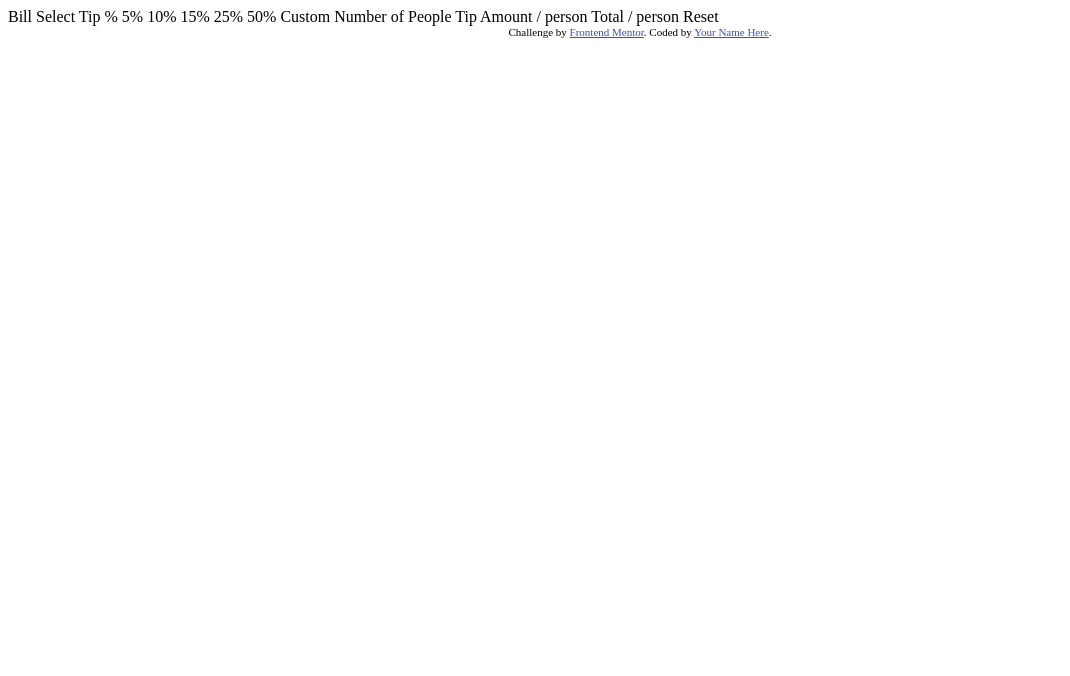
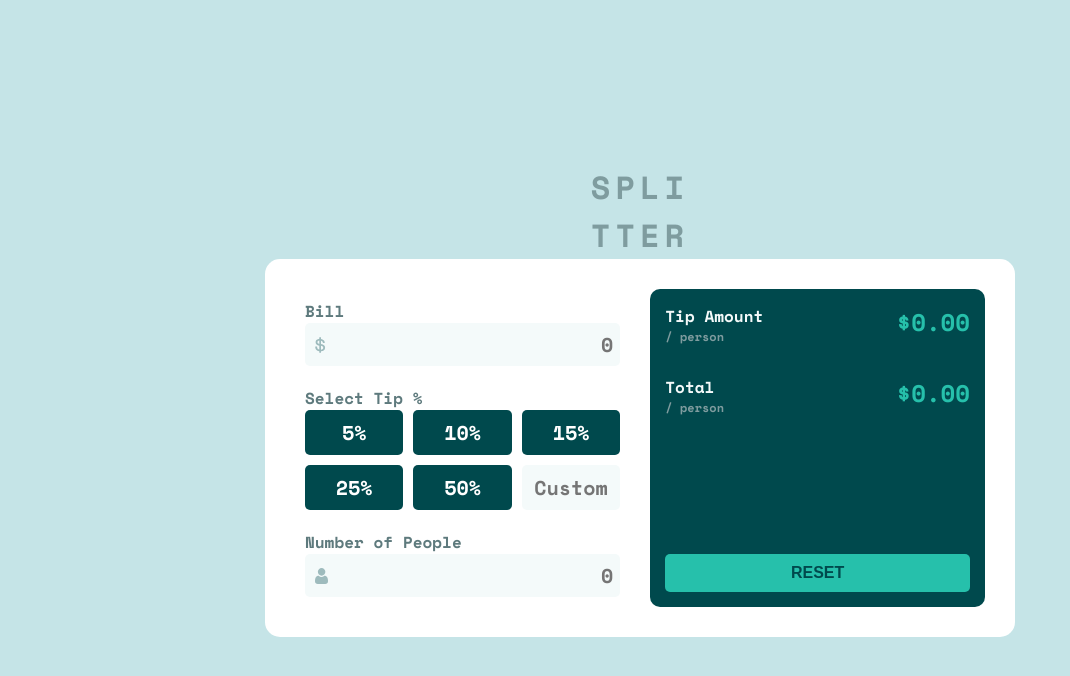
Before and after one commit to Carlosgnx/tip-calculator-app, a plain HTML site: page index.html in a window 1280 px wide. Shown: the whole page, without its empty margins (0-1070 px from the left). Drawn offline with nearby package versions, Linux system fonts and the light colour scheme.

Commit message:
challenge completed

```diff
--- a/index.html
+++ b/index.html
@@ -1,44 +1,78 @@
 <!DOCTYPE html>
-<html lang="en">
+<html lang="es">
+
 <head>
   <meta charset="UTF-8">
-  <meta name="viewport" content="width=device-width, initial-scale=1.0"> <!-- displays site properly based on user's device -->
+  <meta name="viewport" content="width=device-width, initial-scale=1.0">
+  <link rel="icon" type="image/png" sizes="32x32" href="./images/favicon-32x32.png">
+  <title>Frontend Mentor | Tip calculator app</title>
+  <link rel="stylesheet" href="styles.css">
+  <link rel="preconnect" href="https://fonts.googleapis.com">
+  <link rel="preconnect" href="https://fonts.gstatic.com" crossorigin>
+  <link href="https://fonts.googleapis.com/css2?family=Space+Mono:wght@700&display=swap" rel="stylesheet">
+</head>
 
-  <link rel="icon" type="image/png" sizes="32x32" href="./images/favicon-32x32.png">
+<body>
+  <main>
+    <h1>SPLI<br>TTER</h1>
+    <div class="splitter">
+      <div class="splitter__calculator">
+        <p>Bill</p>
+        <div class="splitter__bill-input-box">
+          <img src="./images/icon-dollar.svg" alt="">
+          <input oninput="calculate()" class="splitter__bill-input" type="number" min="0" placeholder="0">
+        </div>
+        <p class="splitter__bill-zero">Can't be zero</p>
+        <p>Select Tip %</p>
+        <div class="splitter__tips">
+          <button type="button" onclick="setTip(5)" class="splitter__tip-btn --5">
+            <p>5%</p>
+          </button>
+          <button type="button" onclick="setTip(10)" class="splitter__tip-btn --10">
+            <p>10%</p>
+          </button>
+          <button type="button" onclick="setTip(15)" class="splitter__tip-btn --15">
+            <p>15%</p>
+          </button>
+          <button type="button" onclick="setTip(25)" class="splitter__tip-btn --25">
+            <p>25%</p>
+          </button>
+          <button type="button" onclick="setTip(50)" class="splitter__tip-btn --50">
+            <p>50%</p>
+          </button>
+          <input oninput="setCustomTip()" class="splitter__tip-btn --custom" type="number" placeholder="Custom">
+        </div>
+        <p>Number of People</p>
+        <div class="splitter__people-number">
+          <img src="./images/icon-person.svg" alt="">
+          <input oninput="calculate()" class="splitter__people-number-input" type="number" min="0" placeholder="0">
+        </div>
+        <p class="splitter__people-zero">Can't be zero</p>
+      </div>
+      <div class="splitter__result">
+        <div class="splitter__amount-box">
+          <div>
+            <h4>Tip Amount</h4>
+            <p>/ person</p>
+          </div>
+          <div>
+            <h2 class="splitter__amount">$0.00</h2>
+          </div>
+        </div>
+        <div class="splitter__total-box">
+          <div>
+            <h4>Total</h4>
+            <p>/ person</p>
+          </div>
+          <div>
+            <h2 class="splitter__total">$0.00</h2>
+          </div>
+        </div>
+        <button type="button" class="splitter__reset-btn">RESET</button>
+      </div>
+    </div>
+  </main>
+  <script src="main.js"></script>
+</body>
 
-  <title>Frontend Mentor | Tip calculator app</title>
-
-  <!-- Feel free to remove these styles or customise in your own stylesheet 👍 -->
-  <style>
-    .attribution { font-size: 11px; text-align: center; }
-    .attribution a { color: hsl(228, 45%, 44%); }
-  </style>
-</head>
-<body>
-
-  Bill
-
-  Select Tip %
-  5%
-  10%
-  15%
-  25%
-  50%
-  Custom
-
-  Number of People
-
-  Tip Amount
-  / person
-
-  Total
-  / person
-
-  Reset
-
-  <div class="attribution">
-    Challenge by <a href="https://www.frontendmentor.io?ref=challenge" target="_blank">Frontend Mentor</a>.
-    Coded by <a href="#">Your Name Here</a>.
-  </div>
-</body>
 </html>
--- /dev/null
+++ b/main.js
@@ -0,0 +1,75 @@
+//Elements
+let billInputElement = document.getElementsByClassName('splitter__bill-input')[0]
+let numberOfPeopleElement = document.getElementsByClassName('splitter__people-number-input')[0]
+let totalElement = document.getElementsByClassName('splitter__total')[0]
+let amountElement = document.getElementsByClassName('splitter__amount')[0]
+let billIsZeroElement = document.getElementsByClassName('splitter__bill-zero')[0]
+let peopleIsZeroElement = document.getElementsByClassName('splitter__people-zero')[0]
+let customTipElement = document.getElementsByClassName('--custom')[0]
+let tipButtonElements = document.getElementsByClassName('splitter__tip-btn')
+//Variables
+let bill = 0
+let tip = 0
+let people;
+let tipAmount = 0
+let total = 0
+//Functions
+/**
+ * Set a value on tip variable and add states to the tip buttons
+ * @param {int} value
+ */
+function setTip(value) {
+    for (let i = 0; i < tipButtonElements.length; i++) {
+        tipButtonElements[i].classList.remove('selected')
+    }
+    customTipElement.value = ''
+    document.getElementsByClassName(`--${value}`)[0].classList.add('selected')
+    tip = value
+    calculate()
+}
+/**
+ * Get the value of the custom tip input and sets on tip variable
+ */
+function setCustomTip() {
+    for (let i = 0; i < tipButtonElements.length; i++) {
+        tipButtonElements[i].classList.remove('selected')
+    }
+    tip = customTipElement.value
+    calculate()
+}
+/**
+ * Sets values on bill and people variables and makes sure that the value is not 0
+ */
+function updateAndVerify() {
+    bill = billInputElement.value
+    people = numberOfPeopleElement.value
+    if (bill == '0') {
+        billIsZeroElement.classList.add('show')
+        billInputElement.classList.add('border-error')
+    } else {
+        billIsZeroElement.classList.remove('show')
+        billInputElement.classList.remove('border-error')
+    }
+    if (people == '0') {
+        peopleIsZeroElement.classList.add('show')
+        numberOfPeopleElement.classList.add('border-error')
+    } else {
+        peopleIsZeroElement.classList.remove('show')
+        numberOfPeopleElement.classList.remove('border-error')
+    }
+    console.log(bill)
+    console.log(`People: ${people}`)
+}
+/**
+ * Calculate the variables to display the result
+ */
+function calculate() {
+    updateAndVerify()
+    if (bill > 0 && tip >= 0 && people > 0) {
+        tipAmount = ((bill * tip) / 100) / people
+        total = (bill / people) + tipAmount
+        amountElement.innerText = `$${tipAmount.toFixed(2)}`
+        totalElement.innerText = `$${total.toFixed(2)}`
+    }
+
+}
--- /dev/null
+++ b/styles.css
@@ -0,0 +1,201 @@
+* {
+  padding: 0;
+  margin: 0;
+  box-sizing: border-box;
+}
+html {
+  font-size: 55%;
+  font-family: "Space Mono", monospace;
+}
+:root {
+  --strong-cyan: hsl(172, 67%, 45%);
+  --very-dark-cyan: hsl(183, 100%, 15%);
+  --dark-grayish-cyan: hsl(186, 14%, 43%);
+  --grayish-cyan: hsl(184, 14%, 56%);
+  --light-grayish-cyan: hsl(185, 41%, 84%);
+  --very-light-grayish-cyan: hsl(189, 41%, 97%);
+  --white: hsl(0, 0%, 100%);
+}
+body {
+  font-size: 1.6rem;
+}
+main {
+  display: flex;
+  flex-direction: column;
+  justify-content: center;
+  align-items: center;
+  min-height: 100vh;
+  background-color: var(--light-grayish-cyan);
+  overflow: hidden;
+}
+main h1 {
+  letter-spacing: 0.5rem;
+  color: var(--grayish-cyan);
+}
+.splitter {
+  display: flex;
+  flex-direction: column;
+  background-color: var(--white);
+  padding: 3rem;
+  border-radius: 1.5rem;
+  width: 35rem;
+}
+.splitter__calculator {
+  color: var(--dark-grayish-cyan);
+  margin-bottom: 2rem;
+  padding: 1rem;
+}
+.splitter__tips {
+  display: grid;
+  grid-template-columns: 1fr 1fr;
+  gap: 1rem;
+  margin-bottom: 2rem;
+}
+.splitter__tip-btn {
+  cursor: pointer;
+  font-family: "Space Mono", monospace;
+  font-size: 2rem;
+  color: var(--white);
+  border: none;
+  width: 100%;
+  padding: 0.8rem 0;
+  border-radius: 0.5rem;
+  background-color: var(--very-dark-cyan);
+  text-align: center;
+}
+.splitter__tip-btn:hover {
+  background-color: var(--light-grayish-cyan);
+  color: var(--very-dark-cyan);
+}
+input[type="number"]::-webkit-inner-spin-button,
+input[type="number"]::-webkit-outer-spin-button {
+  -webkit-appearance: none;
+  margin: 0;
+}
+input {
+  width: 100%;
+  font-size: 2rem;
+  font-family: "Space Mono", monospace;
+  color: var(--very-dark-cyan);
+  border: solid 0.2rem transparent;
+  padding: 0.5rem;
+  outline: none;
+  background-color: var(--very-light-grayish-cyan);
+  border-radius: 0.5rem;
+  text-align: right;
+}
+input:hover {
+  cursor: pointer;
+  border: solid 0.2rem var(--strong-cyan);
+}
+.--custom {
+  padding: 0;
+  background-color: var(--very-light-grayish-cyan);
+  color: var(--very-dark-cyan);
+  cursor: text;
+}
+.splitter__bill-input-box {
+  position: relative;
+  margin-bottom: 2rem;
+}
+.splitter__bill-input-box > img {
+  position: absolute;
+  top: 50%;
+  left: 1rem;
+  transform: translate(0, -50%);
+}
+.splitter__people-number {
+  position: relative;
+}
+.splitter__people-zero,
+.splitter__bill-zero {
+  display: none;
+  font-size: 1.2rem;
+  text-align: right;
+  color: red;
+}
+.splitter__people-number > img {
+  position: absolute;
+  top: 50%;
+  left: 1rem;
+  transform: translate(0, -50%);
+}
+.splitter__result {
+  display: flex;
+  flex-direction: column;
+  border-radius: 1rem;
+  background-color: var(--very-dark-cyan);
+}
+.splitter__result > * {
+  margin: 1.5rem;
+}
+.splitter__result > div {
+  display: flex;
+  justify-content: space-between;
+}
+.splitter__result h4 {
+  color: var(--very-light-grayish-cyan);
+}
+.splitter__result p {
+  font-size: 1.2rem;
+  color: var(--grayish-cyan);
+}
+.splitter__result h2 {
+  color: var(--strong-cyan);
+}
+.splitter__reset-btn {
+  cursor: pointer;
+  margin-top: auto;
+  font-size: 1.6rem;
+  font-weight: bold;
+  color: var(--very-dark-cyan);
+  padding: 1rem;
+  background-color: var(--strong-cyan);
+  border: none;
+  border-radius: 0.5rem;
+}
+.splitter__reset-btn:hover {
+  background-color: var(--light-grayish-cyan);
+}
+
+/*States*/
+.border-error {
+  border: solid 0.2rem red;
+}
+.border-focus {
+  border: solid 0.2rem var(--very-dark-cyan);
+}
+.show {
+  display: block;
+}
+.selected {
+  color: var(--very-dark-cyan);
+  background-color: var(--strong-cyan);
+}
+/*end of States*/
+
+/*360px*/
+@media screen and (min-width: 22.5em) {
+  html {
+    font-size: 62.5%;
+  }
+}
+
+/*1024px*/
+@media screen and (min-width: 64em) {
+  .splitter {
+    flex-direction: row;
+    width: 75rem;
+  }
+  .splitter__calculator {
+    width: 50%;
+    margin: 0;
+    margin-right: 2rem;
+  }
+  .splitter__tips {
+    grid-template-columns: 1fr 1fr 1fr;
+  }
+  .splitter__result {
+    width: 50%;
+  }
+}
```
